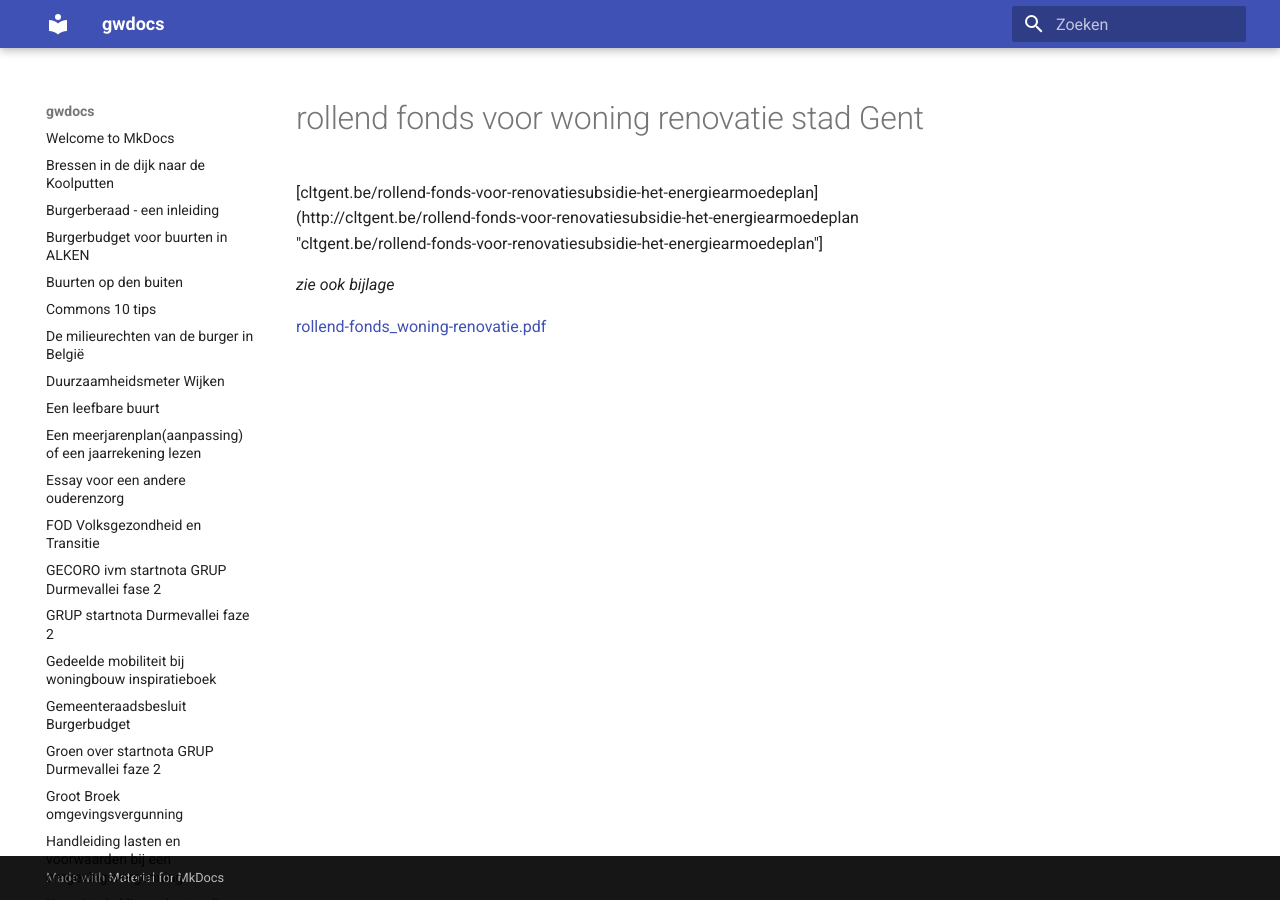
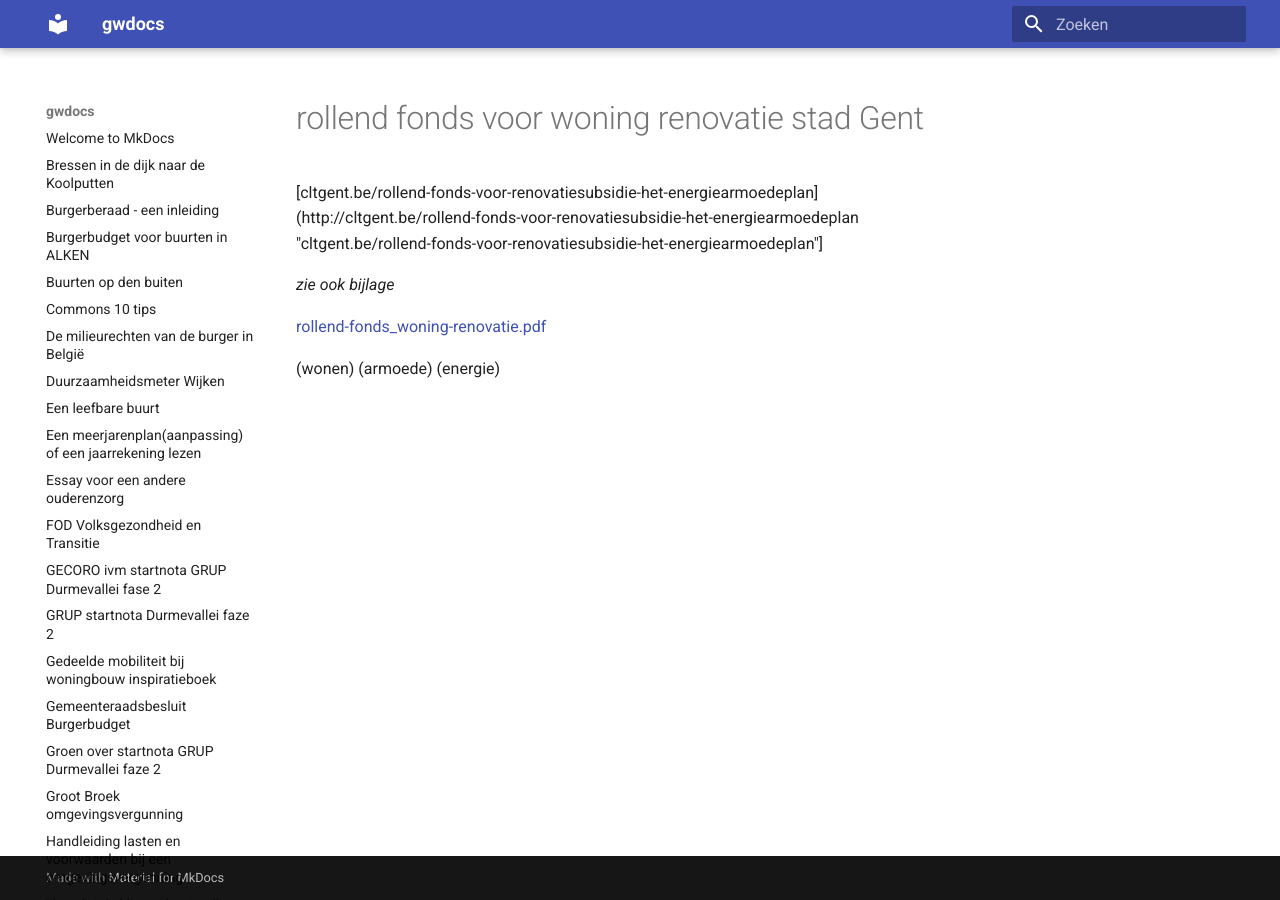
Before and after one commit to groenwaasmunster/gwdocs, an MkDocs documentation site: the page built from docs/rollend fonds voor woning renovatie stad Gent.md, in a window 1280 px wide. Built offline with MkDocs 1.6.1 and Material for MkDocs 9.7.7, drawn with Linux system fonts in a browser that asks for light colours.

Commit message:
Update rollend fonds voor woning renovatie stad Gent.md

```diff
--- a/docs/rollend fonds voor woning renovatie stad Gent.md
+++ b/docs/rollend fonds voor woning renovatie stad Gent.md
@@ -3,3 +3,7 @@
 *zie ook bijlage*
 
 [rollend-fonds_woning-renovatie.pdf](best/rolled-fonds_woning-renovatie.pdf)
+
+(wonen)
+(armoede)
+(energie)
```
